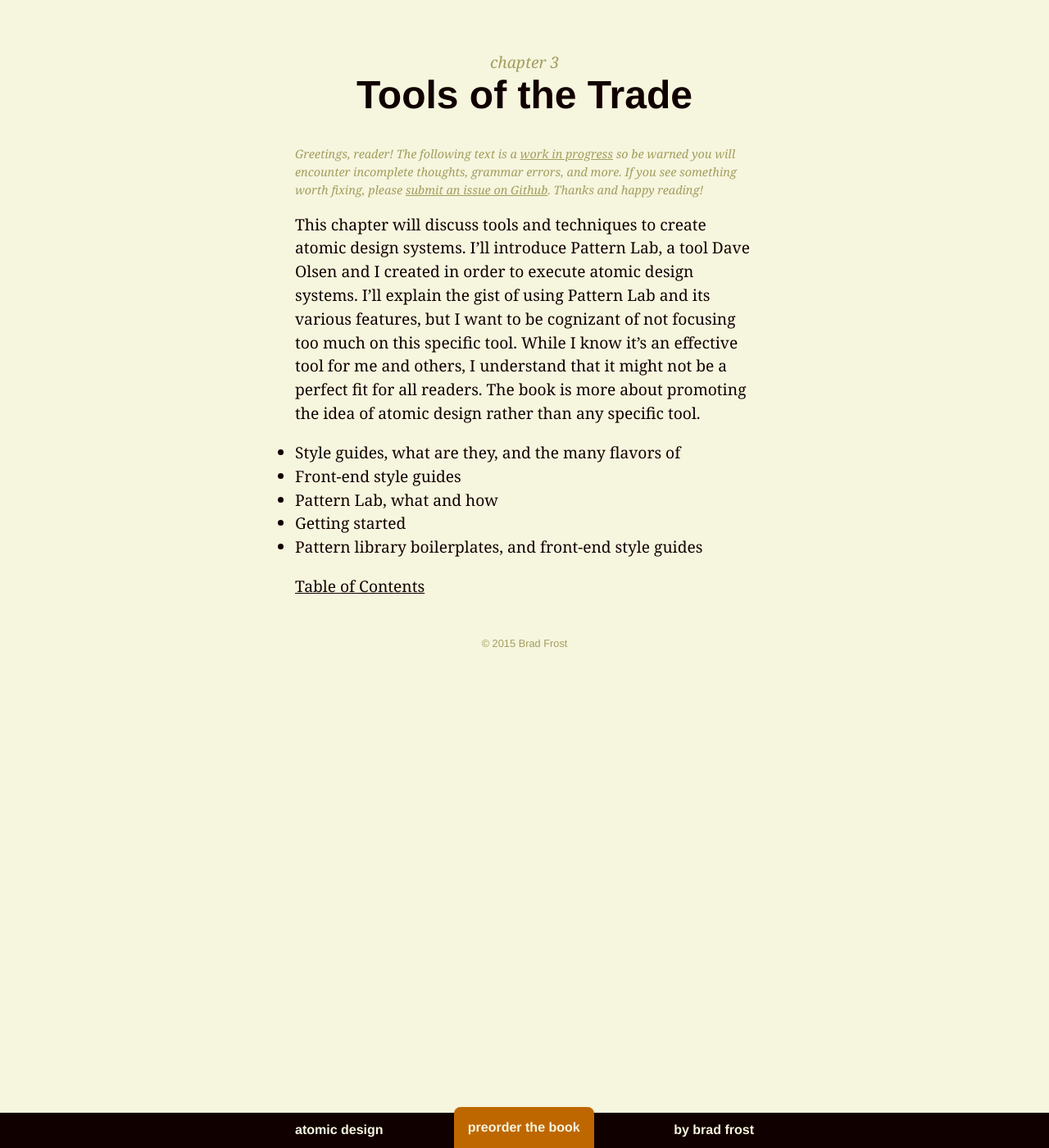
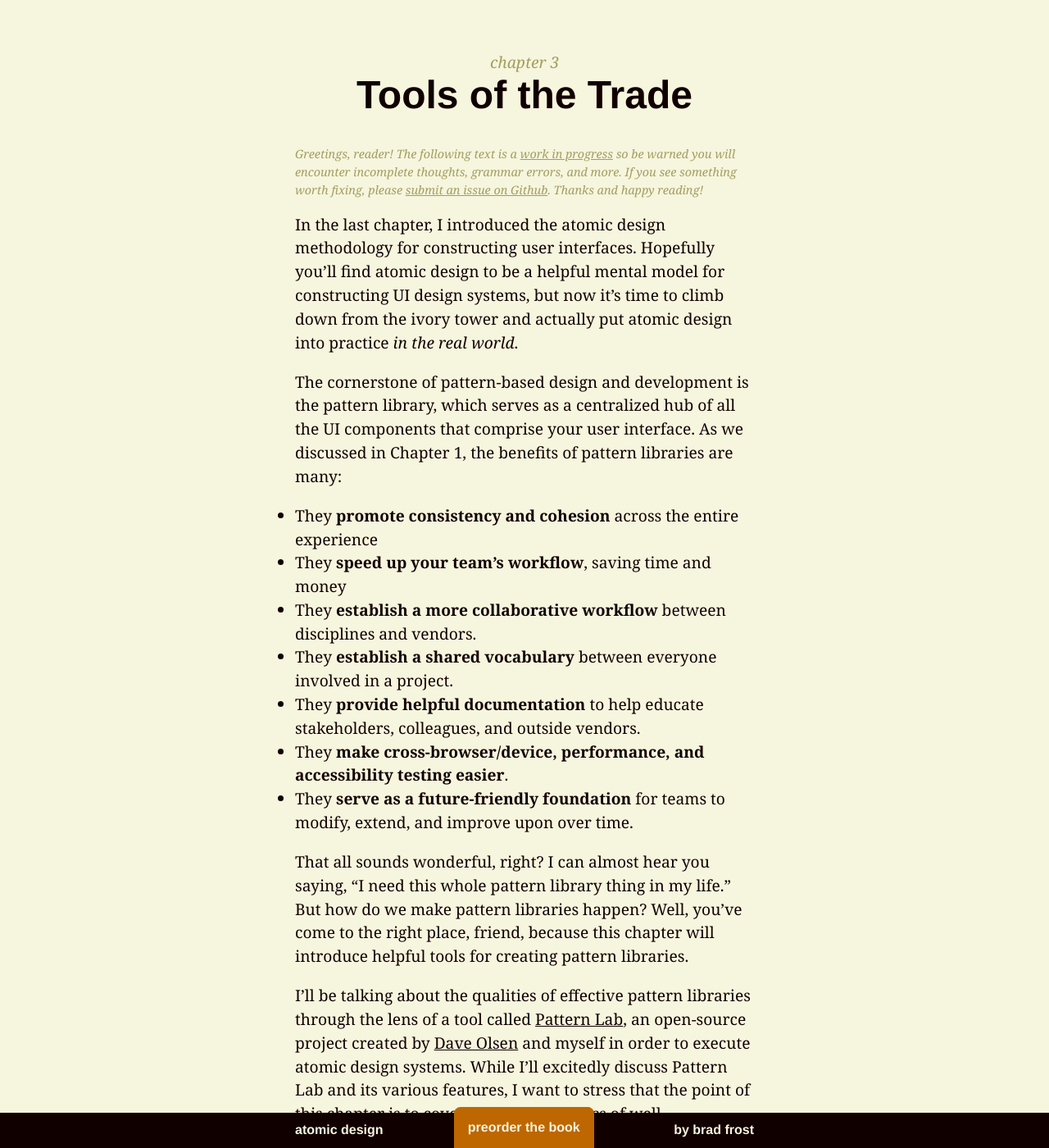
Before and after one commit to bradfrost/atomic-design, a Jekyll site: the page built from chapter-3.md, in a window 1280 px wide and 1400 px high, scrolled down 201 px. Shown: the whole window at 82% size. Built offline with Jekyll 4.4.1, drawn with Linux system fonts in a browser that asks for light colours; some of the changed text lies outside the part shown.

Commit message:
Begin chapter 3 draft

```diff
--- a/chapter-3.md
+++ b/chapter-3.md
@@ -5,10 +5,62 @@ chapterTitle: Chapter 3
 permalink: /chapter-3/
 ---
 
-This chapter will discuss tools and techniques to create atomic design systems. I'll introduce Pattern Lab, a tool Dave Olsen and I created in order to execute atomic design systems. I'll explain the gist of using Pattern Lab and its various features, but I want to be cognizant of not focusing too much on this specific tool. While I know it's an effective tool for me and others, I understand that it might not be a perfect fit for all readers. The book is more about promoting the idea of atomic design rather than any specific tool.
+In the last chapter, I introduced the atomic design methodology for constructing user interfaces. Hopefully you'll find atomic design to be a helpful mental model for constructing UI design systems, but now it's time to climb down from the ivory tower and actually put atomic design into practice *in the real world*.
 
-- Style guides, what are they, and the many flavors of
-- Front-end style guides
-- Pattern Lab, what and how
-- Getting started
-- Pattern library boilerplates, and front-end style guides
+The cornerstone of pattern-based design and development is the pattern library, which serves as a centralized hub of all the UI components that comprise your user interface. As we discussed in Chapter 1, the benefits of pattern libraries are many:
+
+- They **promote consistency and cohesion** across the entire experience
+- They **speed up your team's workflow**, saving time and money
+- They **establish a more collaborative workflow** between disciplines and vendors.
+- They **establish a shared vocabulary** between everyone involved in a project.
+- They **provide helpful documentation** to help educate stakeholders, colleagues, and outside vendors.
+- They **make cross-browser/device, performance, and accessibility testing easier**.
+- They **serve as a future-friendly foundation** for teams to modify, extend, and improve upon over time.
+
+That all sounds wonderful, right? I can almost hear you saying, "I need this whole pattern library thing in my life." But how do we make pattern libraries happen? Well, you've come to the right place, friend, because this chapter will introduce helpful tools for creating pattern libraries.
+
+I'll be talking about the qualities of effective pattern libraries through the lens of a tool called [Pattern Lab](http://patternlab.io), an open-source project created by [Dave Olsen](http://dmolsen.com) and myself in order to execute atomic design systems. While I'll excitedly discuss Pattern Lab and its various features, I want to stress that the point of this chapter is to cover the characteristics of well-constructed pattern libraries, not promote any one specific tool. No single tool will be a perfect fit for all readers, but be sure to keep the the following concepts in mind when deciding what tools to use to create your pattern libraries.
+
+## What is Pattern Lab?
+[Pattern Lab](http://patternlab.io)
+
+### What Pattern Lab is
+- Design builder builder - static site generator, integrated tool for creating production-ready front-end UIs
+- End goal being the comprehensive component library
+- Pattern documentation tool
+- Annotation tool
+- Pattern starter kit
+- Viewport resizer
+
+### What Pattern Lab isn't
+- A UI framework like Bootstrap or Foundation (in fact, these frameworks can be used inside Pattern Lab)
+- Language, library, or style dependent
+- Incredibly rigid - you can bulldoze the entire atomic design labels, etc
+- “Just” a pattern library, but also not a production-ready static site generator that's going to replace your CMS
+
+### Atomic design system builder
+- Demonstrate how patterns get included inside other patterns
+- Discuss replacing default data with real representative content (mention how the new version of Pattern Lab supports YAML, Markdown, etc in addition to JSON)
+
+### Viewport tools for flexible patterns
+- The importance of flexible patterns
+- The dangers of focusing on popular device dimensions
+- Ish
+- Disco mode
+- It's helpful for designers and developers to see where there might be
+- It's more helpful as a client and colleague education tool. Helps them appreciate that you're creating a user interface that looks and functions great no matter what viewport size
+
+### Code View
+- A good pattern library allows teams to look under the hood to see the source code. HTML, CSS, JS, template code
+
+### Annotations
+- Annotation tool - the issue tool
+- Documentation tools
+
+### Pattern Lineage
+
+### More tools
+
+
+## To each their own
+[Styleguides.io/tools.html]()
```
Also changed, not shown: 2 other files.
